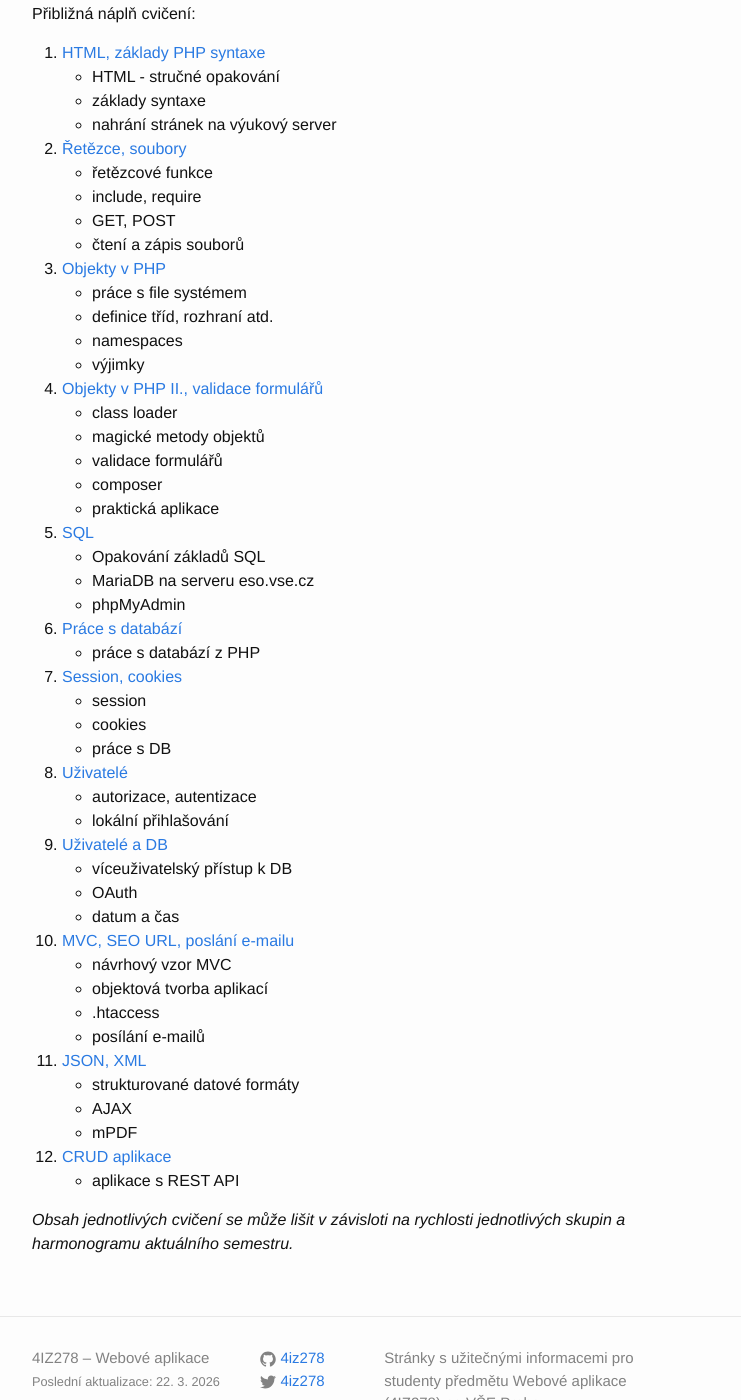
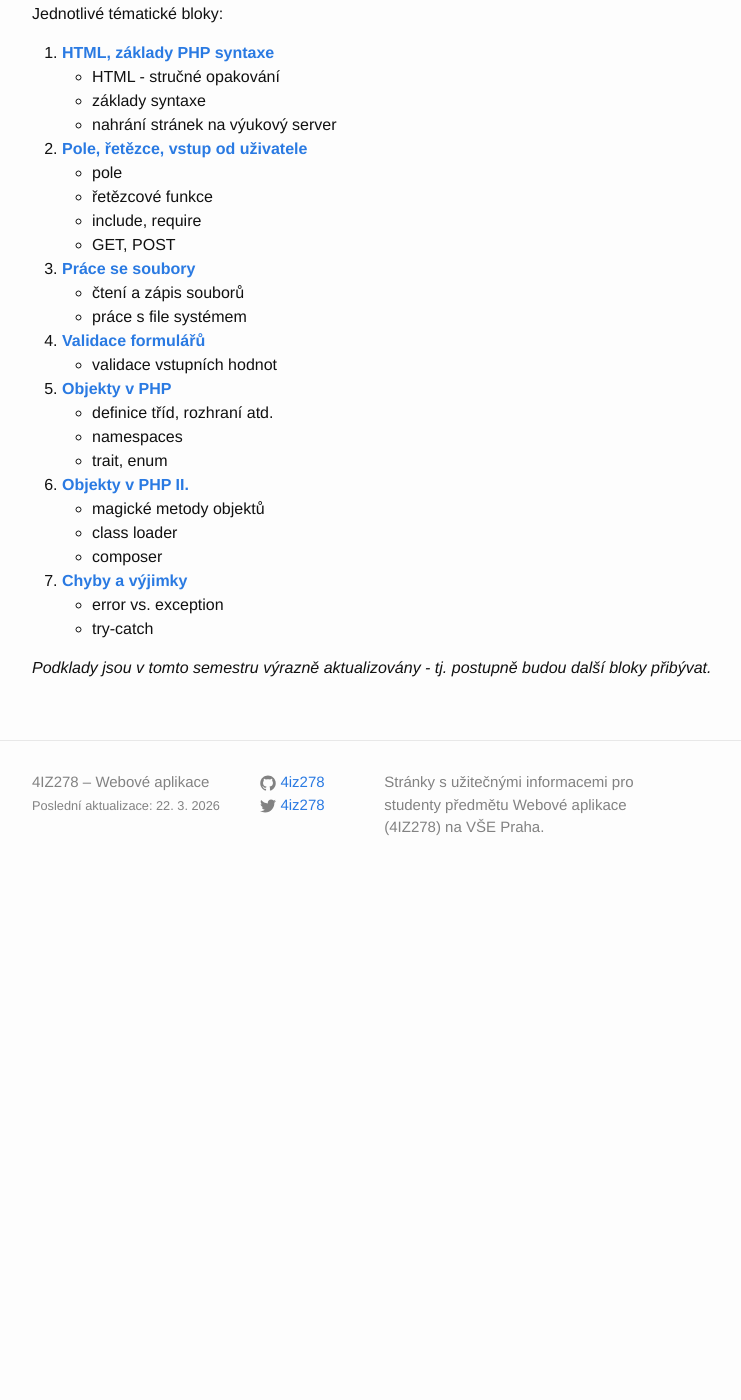
Before and after one commit to 4iz278/4iz278.github.io, a Jekyll site: the page built from cviceni/index.md, in a window 1280 px wide and 1400 px high, scrolled down 236 px. Shown: the whole window, without its empty margins (268-1009 px from the left). Built offline with Jekyll 4.4.1, drawn with Linux system fonts in a browser that asks for light colours; nearby versions of some CDN libraries; after the commit the page ends 1135 px from its top, so only the background shows below that.

Commit message:
odkazy na podklady ke cvičením

```diff
--- a/cviceni/index.md
+++ b/cviceni/index.md
@@ -8,55 +8,32 @@ title:  "Cvičení"
 Podrobnou náplň jednotlivých cvičení a ukázkové příklady najdete
 na serveru [https://github.com/4iz278/cviceni/tree/master](https://github.com/4iz278/cviceni/tree/master)
 
-Přibližná náplň cvičení:
+Jednotlivé tématické bloky:
 
-1. [HTML, základy PHP syntaxe](https://github.com/4iz278/cviceni/tree/master/01-html-zaklady-php/)
-  * HTML - stručné opakování
-  * základy syntaxe
-  * nahrání stránek na výukový server
-2. [Řetězce, soubory](https://github.com/4iz278/cviceni/tree/master/02-retezce-soubory)
-  * řetězcové funkce
-  * include, require
-  * GET, POST
-  * čtení a zápis souborů
-3. [Objekty v PHP](https://github.com/4iz278/cviceni/tree/master/03-objekty)
-  * práce s file systémem
-  * definice tříd, rozhraní atd.
-  * namespaces
-  * výjimky
-4. [Objekty v PHP II., validace formulářů](https://github.com/4iz278/cviceni/tree/master/04-objekty-II-validace)
-  * class loader
-  * magické metody objektů
-  * validace formulářů
-  * composer
-  * praktická aplikace
-5. [SQL](https://github.com/4iz278/cviceni/tree/master/05-sql)
-  * Opakování základů SQL
-  * MariaDB na serveru eso.vse.cz
-  * phpMyAdmin
-6. [Práce s databází](https://github.com/4iz278/cviceni/tree/master/06-databaze)
-  * práce s databází z PHP
-7. [Session, cookies](https://github.com/4iz278/cviceni/tree/master/07-session-cookies)
-  * session
-  * cookies
-  * práce s DB
-8. [Uživatelé](https://github.com/4iz278/cviceni/tree/master/08-uzivatele)
-  * autorizace, autentizace
-  * lokální přihlašování
-9. [Uživatelé a DB](https://github.com/4iz278/cviceni/tree/master/09-uzivatele-db)
-  * víceuživatelský přístup k DB
-  * OAuth
-  * datum a čas
-10. [MVC, SEO URL, poslání e-mailu](https://github.com/4iz278/cviceni/tree/master/10-mvc)
-  * návrhový vzor MVC
-  * objektová tvorba aplikací
-  * .htaccess
-  * posílání e-mailů
-11. [JSON, XML](https://github.com/4iz278/cviceni/tree/master/11-json-xml)
-  * strukturované datové formáty
-  * AJAX
-  * mPDF
-12. [CRUD aplikace](https://github.com/4iz278/cviceni/tree/master/12-crud)
-  * aplikace s REST API
+1. **[HTML, základy PHP syntaxe](https://github.com/4iz278/cviceni/tree/master/01-html-zaklady-php/)**
+   * HTML - stručné opakování
+   * základy syntaxe
+   * nahrání stránek na výukový server
+2. **[Pole, řetězce, vstup od uživatele](https://github.com/4iz278/cviceni/tree/master/02-pole-retezce)**
+   * pole
+   * řetězcové funkce
+   * include, require
+   * GET, POST
+3. **[Práce se soubory](https://github.com/4iz278/cviceni/tree/master/03-soubory)**
+   * čtení a zápis souborů
+   * práce s file systémem
+4. **[Validace formulářů](https://github.com/4iz278/cviceni/tree/master/04-validace)**
+   * validace vstupních hodnot
+5. **[Objekty v PHP](https://github.com/4iz278/cviceni/tree/master/05-objekty)**
+   * definice tříd, rozhraní atd.
+   * namespaces
+   * trait, enum
+6. **[Objekty v PHP II.](https://github.com/4iz278/cviceni/tree/master/05-objekty)**
+   * magické metody objektů
+   * class loader
+   * composer
+7. **[Chyby a výjimky](https://github.com/4iz278/cviceni/tree/master/07-vyjimky)**
+   * error vs. exception
+   * try-catch
 
-*Obsah jednotlivých cvičení se může lišit v závisloti na rychlosti jednotlivých skupin a harmonogramu aktuálního semestru.*
+*Podklady jsou v tomto semestru výrazně aktualizovány - tj. postupně budou další bloky přibývat.*
```
